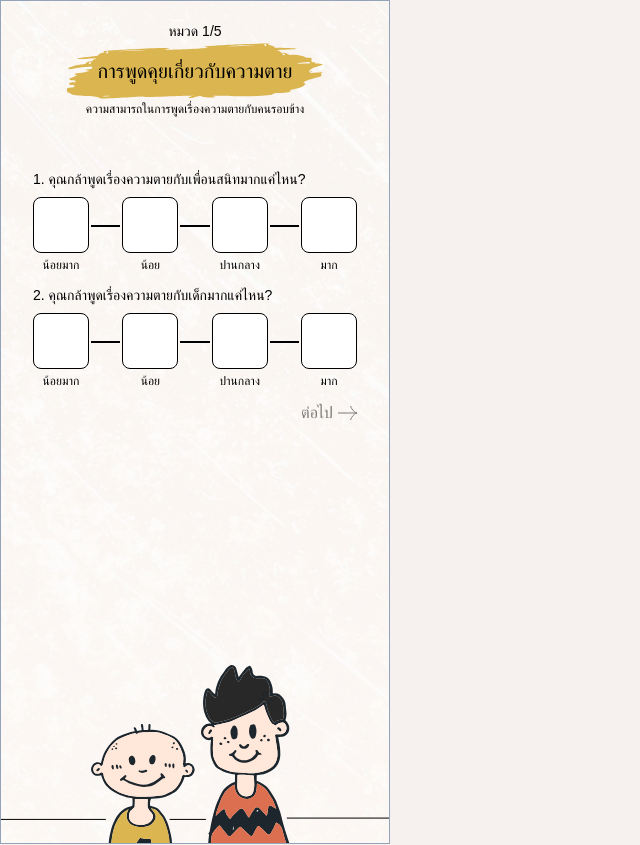
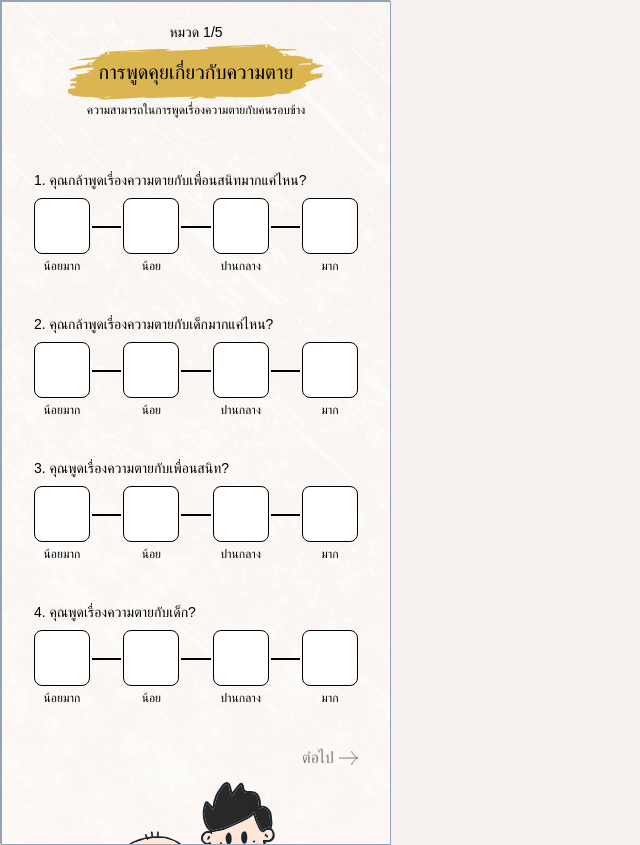
Before and after one commit to Tantatorn-dev/deathtalk-photobooth, a SvelteKit app: page /explore/1 in a window 1280 px wide. Shown: the whole page, without its empty margins (0-640 px from the left). Built offline with nearby package versions, Linux system fonts and the light colour scheme; a web font is replaced by a local one.

Commit message:
feat: group question category 1 together

```diff
--- a/src/routes/+layout.svelte
+++ b/src/routes/+layout.svelte
@@ -15,18 +15,27 @@
 
 <svelte:window bind:innerWidth={screenWidth} />
 
-<slot />
+<div class="app-container app-bg">
+	<slot />
+</div>
 
 <style lang="postcss">
+	.app-bg {
+		@apply bg-[url('/bg.png')] bg-cover bg-center;
+	}
+
+	.app-container {
+		@apply w-[390px] h-[844px] border border-slate-400 overflow-auto;
+	}
+
 	:global(body) {
-		@apply bg-[url('/bg.png')] bg-cover bg-center;
 		@apply h-[100vh] w-[100vw] overflow-auto;
 		font-family: 'IBM Plex Sans Thai Looped', sans-serif;
 	}
 
+
 	@media (min-width: 768px) {
 		:global(body) {
-			@apply bg-[url('/bg.png')] bg-cover bg-center;
 			@apply w-[390px] h-[844px] border border-slate-400 overflow-auto;
 		}
 	}
--- a/src/routes/explore/1/+page.svelte
+++ b/src/routes/explore/1/+page.svelte
@@ -1,5 +1,5 @@
 <script lang="ts">
-	import { goto } from '$app/navigation';
+	import { afterNavigate, beforeNavigate, goto } from '$app/navigation';
 	import { fade } from 'svelte/transition';
 	import FadeWrapper from '../../../components/common/FadeWrapper/FadeWrapper.svelte';
 	import NextButton from '../../../components/common/NextButton.svelte';
@@ -9,43 +9,23 @@
 	import { isAllAnswered } from '../../../utils/score';
 	import useFade from '../../../components/common/FadeWrapper/useFade';
 
-	let index = 0;
-
 	let answersValue: Answer[] = [];
 	answers.subscribe((value) => {
 		answersValue = value;
 	});
 
-	let isShow1 = false;
+	let isShow = false;
 
-	const { isShowStore: isShow1Store, enhanceCallback: callback1 } = useFade(() => {
-		index++;
+	const { isShowStore, enhanceCallback } = useFade(() => {
+		goto(`/explore/2`);
 	});
 
-	isShow1Store.subscribe((value) => {
-		isShow1 = value;
+	isShowStore.subscribe((value) => {
+		isShow = value;
 	});
-
-
-	let isShow2 = false;
-
-	const { isShowStore: isShow2Store, enhanceCallback: callback2 } = useFade(() => {
-		goto('/explore/2');
-	});
-
-	isShow2Store.subscribe((value) => {
-		isShow2 = value;
-	});
-
-	let isShowImg = false;
-
-	setTimeout(() => {
-		isShowImg = true;
-	}, 1000);
 </script>
 
-<div class="relative w-full h-full">
-	<div class="z-20 flex flex-col gap-3 ml-8 mr-8">
+<FadeWrapper {isShow} className="z-20 flex flex-col gap-3 ml-8 mr-8">
 	<div class="mt-5">
 		<Header
 			chapter={1}
@@ -54,32 +34,16 @@
 		/>
 	</div>
 	<div class="flex flex-col gap-10 mt-10">
-			{#if index == 0}
-				<FadeWrapper className="flex flex-col gap-3" isShow={isShow1}>
 		<Question question="1. คุณกล้าพูดเรื่องความตายกับเพื่อนสนิทมากแค่ไหน?" name="a1" />
 		<Question question="2. คุณกล้าพูดเรื่องความตายกับเด็กมากแค่ไหน?" name="a2" />
-					<div class="flex justify-end">
-						<NextButton
-							disabled={!isAllAnswered(answersValue, ['a1', 'a2'])}
-							onClick={callback1}
-						/>
-					</div>
-				</FadeWrapper>
-			{:else if index == 1}
-				<FadeWrapper className="flex flex-col gap-3" isShow={isShow2}>
 		<Question question="3. คุณพูดเรื่องความตายกับเพื่อนสนิท?" name="a3" />
 		<Question question="4. คุณพูดเรื่องความตายกับเด็ก?" name="a4" />
 		<div class="flex justify-end">
 			<NextButton
-							disabled={!isAllAnswered(answersValue, ['a3', 'a4'])}
-							onClick={callback2}
+				disabled={!isAllAnswered(answersValue, ['a1', 'a2', 'a3', 'a4'])}
+				onClick={enhanceCallback}
 			/>
 		</div>
+	</div>
+	<img src="/misc/family.svg" alt="family" class="w-full" in:fade />
 </FadeWrapper>
-			{/if}
-		</div>
-	</div>
-	{#if isShowImg}
-		<img src="/misc/family.svg" alt="family" class="absolute bottom-0 z-10 w-full" in:fade />
-	{/if}
-</div>
```
Lines whose indentation alone changed are shown as unchanged.
